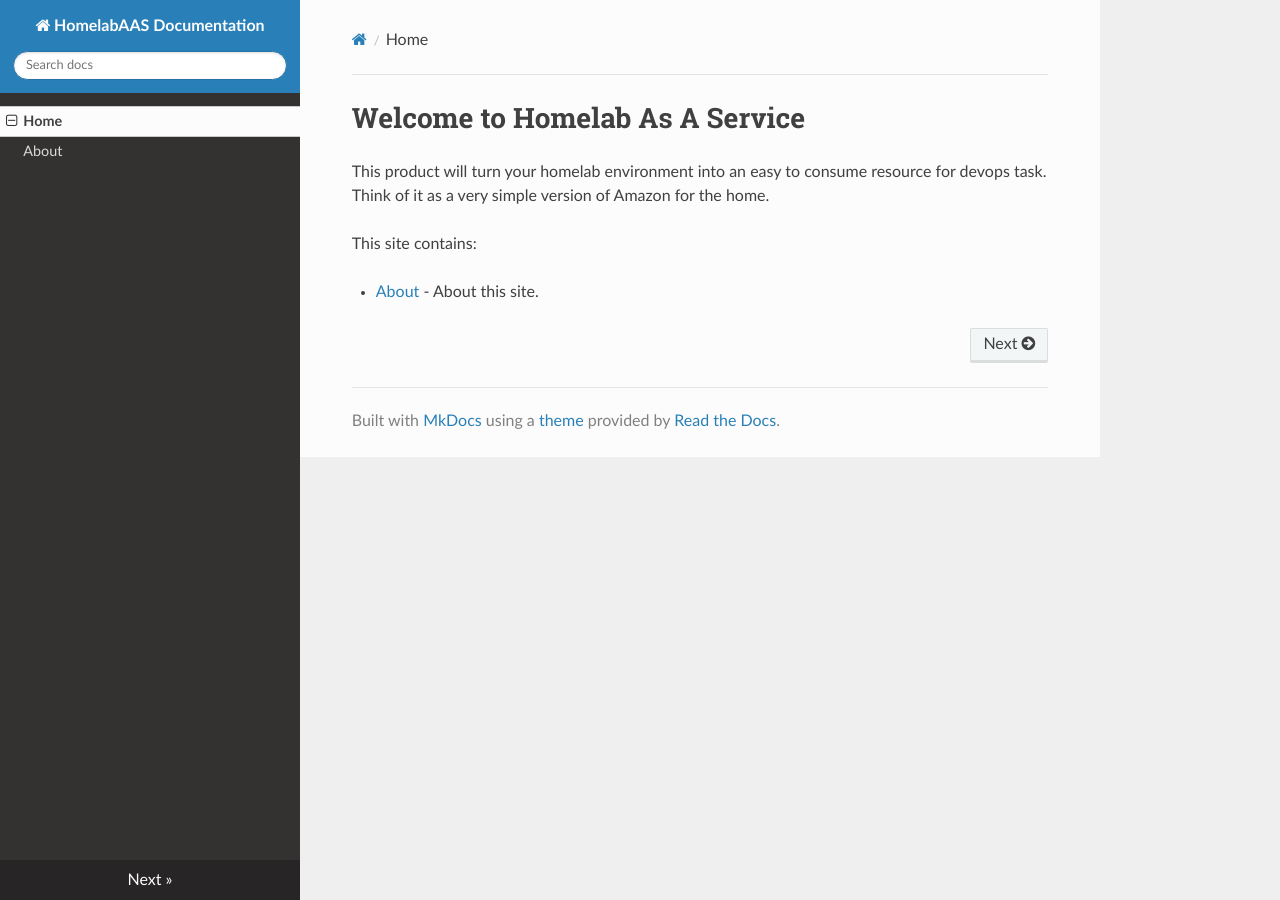
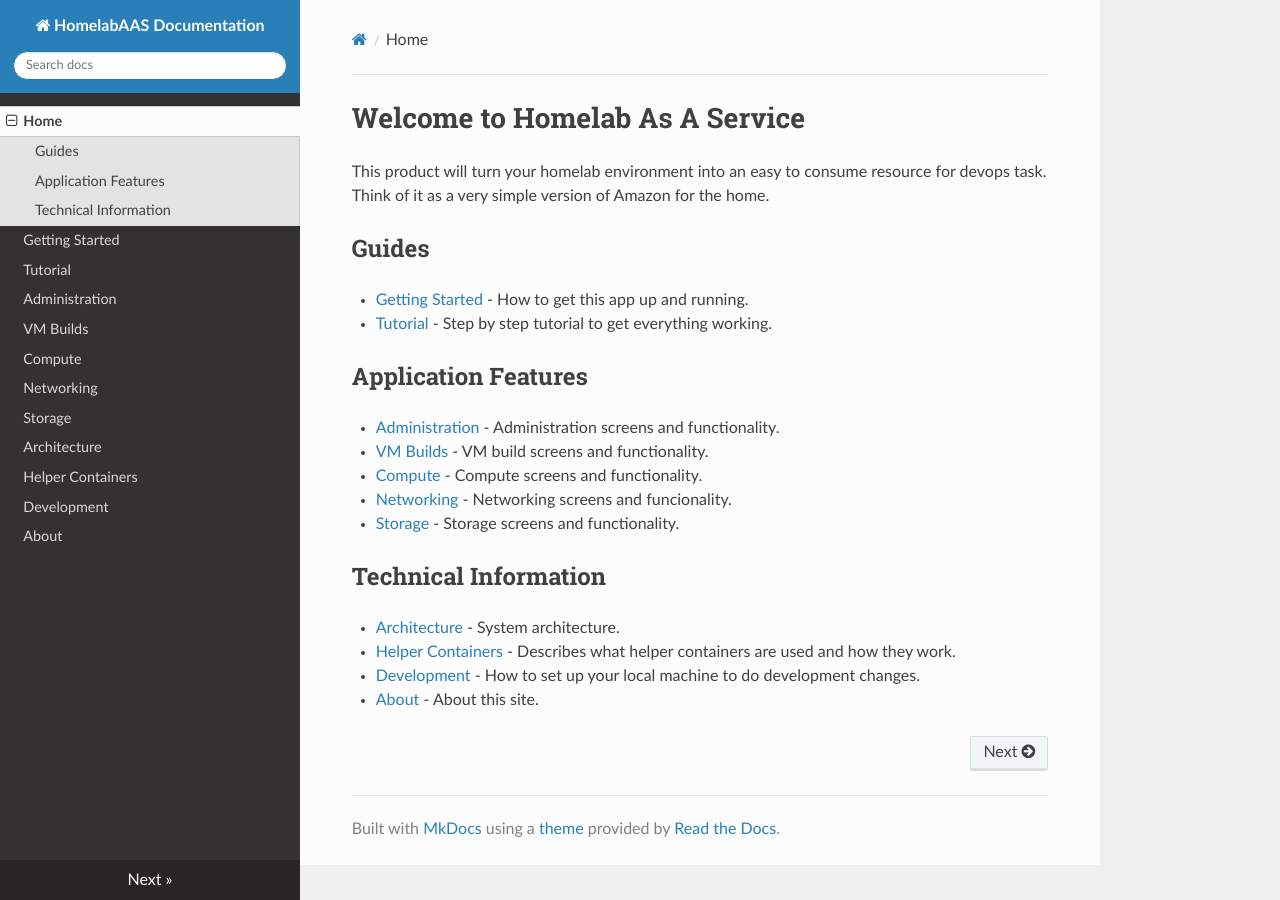
Before and after one commit to homelabaas/haas-documentation, an MkDocs documentation site: the page built from docs/index.md, in a window 1280 px wide. Built offline with MkDocs 1.6.1, drawn with Linux system fonts in a browser that asks for light colours; nearby versions of some CDN libraries; old or Windows-style settings are respelled for this version of MkDocs.

Commit message:
Dev changes.

```diff
--- a/docs/index.md
+++ b/docs/index.md
@@ -2,6 +2,22 @@
 
 This product will turn your homelab environment into an easy to consume resource for devops task. Think of it as a very simple version of Amazon for the home.
 
-This site contains:
+## Guides
 
+* [Getting Started](gettingstarted.md) - How to get this app up and running.
+* [Tutorial](tutorial.md) - Step by step tutorial to get everything working.
+
+## Application Features
+
+* [Administration](admin.md) - Administration screens and functionality.
+* [VM Builds](vmbuilds.md) - VM build screens and functionality.
+* [Compute](compute.md) - Compute screens and functionality.
+* [Networking](networking.md) - Networking screens and funcionality.
+* [Storage](storage.md) - Storage screens and functionality.
+
+## Technical Information
+
+* [Architecture](architecture.md) - System architecture.
+* [Helper Containers](containers.md) - Describes what helper containers are used and how they work.
+* [Development](development.md) - How to set up your local machine to do development changes.
 * [About](about.md) - About this site.
--- a/mkdocs.yml
+++ b/mkdocs.yml
@@ -1,5 +1,15 @@
 site_name: HomelabAAS Documentation
-pages:
+nav:
 - Home: index.md
+- Getting Started: gettingstarted.md
+- Tutorial: tutorial.md
+- Administration: admin.md
+- VM Builds: vmbuilds.md
+- Compute: compute.md
+- Networking: networking.md
+- Storage: storage.md
+- Architecture: architecture.md
+- Helper Containers: containers.md
+- Development: development.md
 - About: about.md
 theme: readthedocs
```
Also changed, not shown: docker-compose.yml (added, +10 -0 lines), docs/about.md (+2 -2 lines), docs/admin.md (added, +1 -0 lines), docs/architecture.md (added, +1 -0 lines), docs/compute.md (added, +1 -0 lines), docs/containers.md (added, +1 -0 lines), docs/development.md (added, +1 -0 lines), docs/gettingstarted.md (added, +3 -0 lines), docs/networking.md (added, +1 -0 lines), docs/storage.md (added, +1 -0 lines), docs/tutorial.md (added, +1 -0 lines), docs/vmbuilds.md (added, +1 -0 lines), readme.md (+10 -2 lines), 3 other files.
